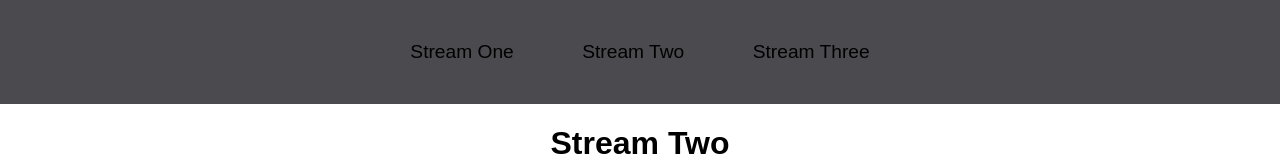
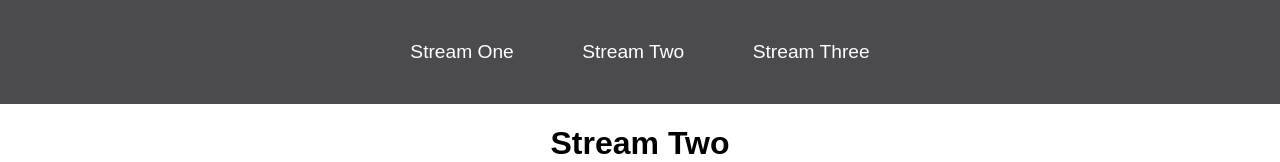
Before and after one commit to davepeyton/code-institute-template, a plain HTML site: page stream-two.html in a window 1280 px wide. Shown: the top 162 px of the page. Drawn offline with Linux system fonts and the light colour scheme.

Commit message:
updated href links

```diff
--- a/css/style.css
+++ b/css/style.css
@@ -26,7 +26,7 @@ nav a {
     display: block;
 }
 
-nav a :hover {
+nav a:hover {
     background-color: #fff;
     color: #4a4a4f;
 }
--- a/stream-two.html
+++ b/stream-two.html
@@ -9,9 +9,9 @@
 <body>
     <nav>
         <ul>
-            <li href="index.html">Stream One</li>
-            <li href="stream-two.html">Stream Two</li>
-            <li href="stream-three.html">Stream Three</li>
+             <li><a href="index.html">Stream One</a></li>
+            <li><a href="stream-two.html">Stream Two</a></li>
+            <li><a href="stream-three.html">Stream Three</a></li>
         </ul>
     </nav>
     <h1>Stream Two</h1>
```
Also changed, not shown: index.html (+3 -3 lines), stream-three.html (+3 -3 lines).
